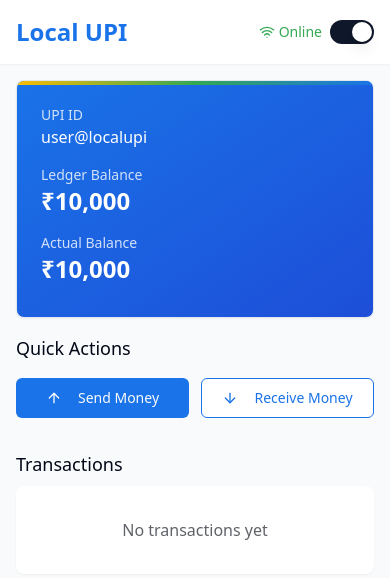
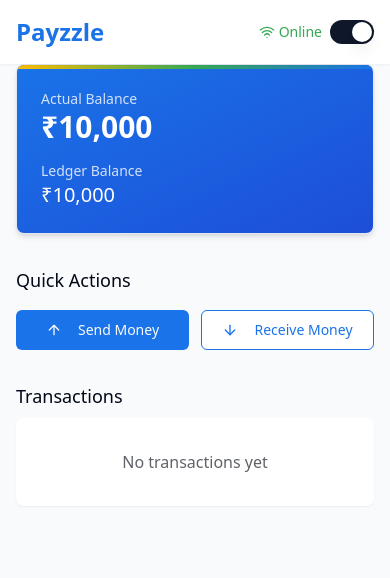
Before and after one commit to TharunCR/local-ledger-sync, a React (Vite) app: page / in a window 390 px wide. Shown: the top 578 px of the page. Built offline with nearby package versions, Linux system fonts and the light colour scheme.

Commit message:
Refactor: UI changes and balance display
- Changed app name to Payzzle.
- Swapped display order of actual and ledger balances.
- Made UI adjustments for mobile devices.

```diff
--- a/src/components/BalanceCard.tsx
+++ b/src/components/BalanceCard.tsx
@@ -20,22 +20,12 @@ const BalanceCard: React.FC = () => {
   }, [isOnline, hasPendingTx, syncLedger]);
 
   return (
-    <Card className="w-full p-6 bg-gradient-to-br from-upi-blue to-blue-700 text-white relative overflow-hidden">
+    <Card className="w-full p-6 bg-gradient-to-br from-upi-blue to-blue-700 text-white relative overflow-hidden rounded-lg shadow-md">
       <div className="absolute top-0 right-0 left-0 h-1 bg-gradient-to-r from-upi-yellow via-upi-green to-upi-blue"></div>
 
       <div className="mb-4">
-        <p className="text-sm opacity-80">UPI ID</p>
-        <p className="font-medium">user@localupi</p>
-      </div>
-
-      <div className="mb-4">
-        <p className="text-sm opacity-80">Ledger Balance</p>
-        <p className="text-2xl font-bold">₹{ledgerBalance.toLocaleString()}</p>
-      </div>
-
-      <div className="mb-2">
         <p className="text-sm opacity-80">Actual Balance</p>
-        <p className="text-2xl font-bold">₹{actualBalance.toLocaleString()}</p>
+        <p className="text-3xl font-bold mb-2">₹{actualBalance.toLocaleString()}</p>
 
         {needsSync && (
           <p className="text-xs bg-white/20 inline-block px-2 py-1 rounded-full mt-1">
@@ -43,6 +33,11 @@ const BalanceCard: React.FC = () => {
           </p>
         )}
       </div>
+
+      <div>
+        <p className="text-sm opacity-80">Ledger Balance</p>
+        <p className="text-xl font-medium">₹{ledgerBalance.toLocaleString()}</p>
+      </div>
     </Card>
   );
 };
--- a/src/components/Header.tsx
+++ b/src/components/Header.tsx
@@ -11,7 +11,7 @@ const Header: React.FC = () => {
     <header className="bg-white sticky top-0 z-10 shadow-sm">
       <div className="flex items-center justify-between p-4">
         <div className="flex items-center">
-          <h1 className="text-2xl font-bold text-upi-blue">Local UPI</h1>
+          <h1 className="text-2xl font-bold text-upi-blue">Payzzle</h1>
         </div>
         <div className="flex items-center space-x-2">
           <span className="text-sm text-upi-darkGray">
--- a/src/pages/Index.tsx
+++ b/src/pages/Index.tsx
@@ -9,15 +9,15 @@ import TransactionList from '@/components/TransactionList';
 const Index = () => {
   return (
     <UpiProvider>
-      <div className="min-h-screen bg-gray-50">
+      <div className="min-h-screen bg-gray-50 max-w-md mx-auto">
         <Header />
 
-        <main className="max-w-md mx-auto pb-24">
-          <div className="p-4">
+        <main className="pb-24 px-4">
+          <div className="space-y-4">
             <BalanceCard />
             <QuickActions />
 
-            <div className="mt-4">
+            <div>
               <h2 className="text-lg font-medium mb-2">Transactions</h2>
               <div className="bg-white rounded-lg shadow-sm">
                 <TransactionList />
--- a/tailwind.config.ts
+++ b/tailwind.config.ts
@@ -1,4 +1,3 @@
-
 import type { Config } from "tailwindcss";
 
 export default {
@@ -13,9 +12,12 @@ export default {
   theme: {
     container: {
       center: true,
-			padding: '2rem',
+      padding: '1rem',
       screens: {
-				'2xl': '1400px'
+        'sm': '100%',
+        'md': '768px',
+        'lg': '1024px',
+        'xl': '1280px',
       }
     },
     extend: {
@@ -104,6 +106,14 @@ export default {
         'accordion-down': 'accordion-down 0.2s ease-out',
         'accordion-up': 'accordion-up 0.2s ease-out',
         'pulse-scale': 'pulse-scale 1.5s ease-in-out infinite'
+      },
+      screens: {
+        'mobile': { 'max': '768px' },
+      },
+      fontSize: {
+        'mobile-sm': '0.75rem',
+        'mobile-base': '0.875rem',
+        'mobile-lg': '1rem',
       }
     }
   },
```
Lines whose indentation alone changed are shown as unchanged.
